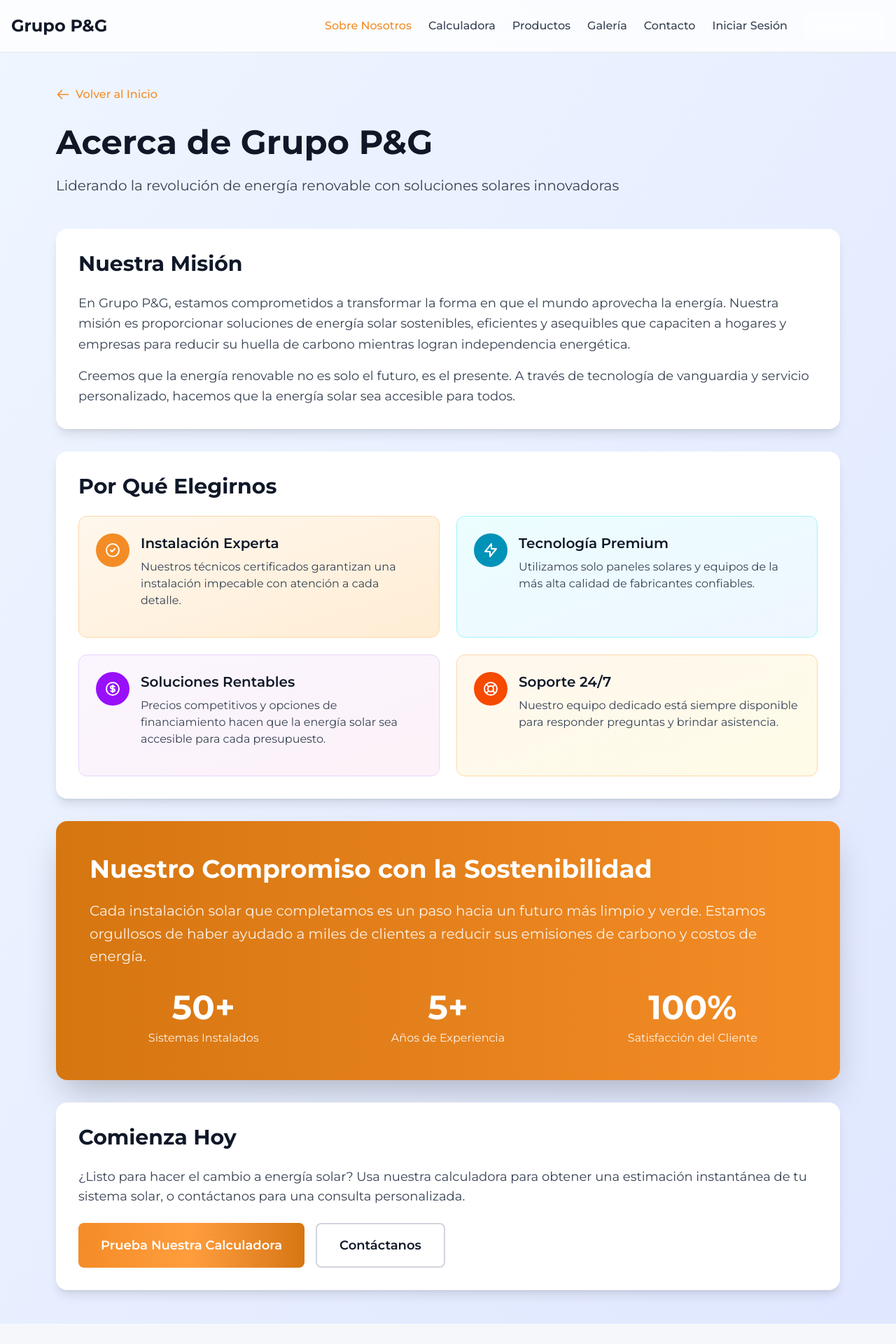
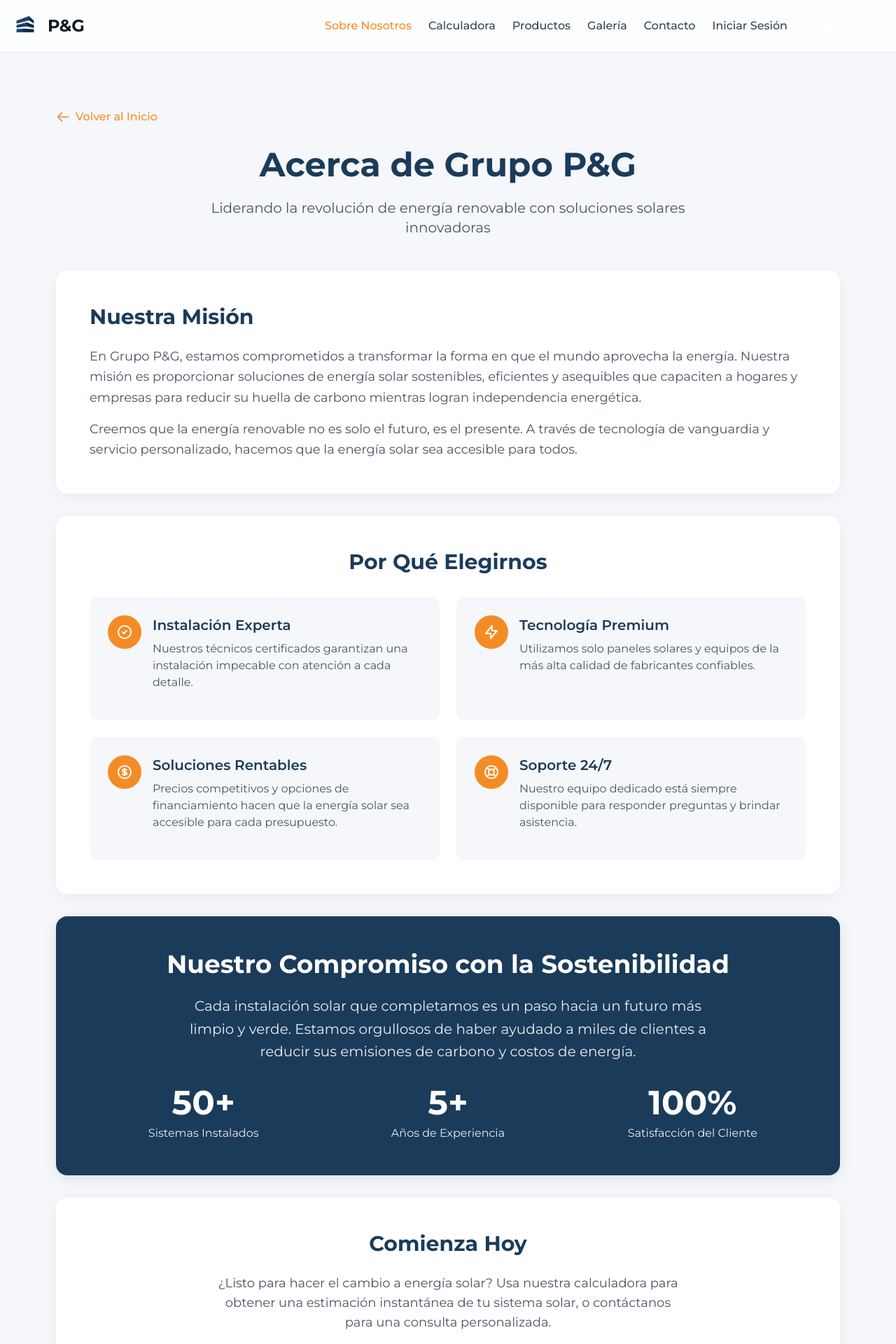
Before and after one commit to dannygodev/solar-calculator, a Next.js app: page /about in a window 1280 px wide. Shown: the top 1920 px of the page at 70% size. Before the commit the page ends 1891 px from the top, so only its background shows below. Built offline with nearby package versions, Linux system fonts and the light colour scheme.

Commit message:
Fix logo in Navigation and apply new design system to About and Products pages

```diff
--- a/app/about/page.tsx
+++ b/app/about/page.tsx
@@ -8,10 +8,10 @@ export default function About() {
   const { t } = useLanguage();
 
   return (
-    <div className="min-h-screen bg-gradient-to-br from-blue-50 to-indigo-100 dark:from-gray-900 dark:to-gray-800">
+    <div className="min-h-screen bg-light-gray">
       <Navigation currentPage="about" variant="dark" />
 
-      <main className="container mx-auto px-4 py-12 max-w-6xl">
+      <main className="container mx-auto px-4 py-12 md:py-20 max-w-6xl">
         <Link
           href="/"
           className="inline-flex items-center text-png-orange hover:text-png-orange-dark dark:text-png-orange-light dark:hover:text-png-orange-light mb-8 font-medium"
@@ -32,36 +32,36 @@ export default function About() {
           {t.about.backToHome}
         </Link>
 
-        <div className="mb-12">
-          <h1 className="text-4xl md:text-5xl font-bold text-gray-900 dark:text-white mb-6">
+        <div className="mb-12 text-center">
+          <h1 className="text-4xl md:text-5xl font-bold text-primary-navy mb-6">
             {t.about.title}
           </h1>
-          <p className="text-xl text-gray-700 dark:text-gray-300">
+          <p className="text-xl text-gray-600 max-w-3xl mx-auto">
             {t.about.subtitle}
           </p>
         </div>
 
         <div className="space-y-8">
-          <section className="bg-white dark:bg-gray-800 rounded-2xl shadow-lg p-8">
-            <h2 className="text-3xl font-bold text-gray-900 dark:text-white mb-6">
+          <section className="bg-white rounded-2xl p-8 md:p-12" style={{ boxShadow: '0 4px 20px rgba(0,0,0,0.05)' }}>
+            <h2 className="text-3xl font-bold text-primary-navy mb-6">
               {t.about.mission.title}
             </h2>
-            <p className="text-lg text-gray-700 dark:text-gray-300 leading-relaxed mb-4">
+            <p className="text-lg text-gray-600 leading-relaxed mb-4">
               {t.about.mission.paragraph1}
             </p>
-            <p className="text-lg text-gray-700 dark:text-gray-300 leading-relaxed">
+            <p className="text-lg text-gray-600 leading-relaxed">
               {t.about.mission.paragraph2}
             </p>
           </section>
 
-          <section className="bg-white dark:bg-gray-800 rounded-2xl shadow-lg p-8">
-            <h2 className="text-3xl font-bold text-gray-900 dark:text-white mb-6">
+          <section className="bg-white rounded-2xl p-8 md:p-12" style={{ boxShadow: '0 4px 20px rgba(0,0,0,0.05)' }}>
+            <h2 className="text-3xl font-bold text-primary-navy mb-8 text-center">
               {t.about.whyChooseUs.title}
             </h2>
             <div className="grid md:grid-cols-2 gap-6">
-              <div className="bg-gradient-to-br from-orange-50 to-orange-100 dark:from-emerald-900/20 dark:to-teal-900/20 p-6 rounded-xl border border-orange-200 dark:border-png-orange-dark">
+              <div className="bg-light-gray p-6 rounded-xl border-2 border-transparent hover:border-accent-orange transition-all duration-300">
                 <div className="flex items-start mb-4">
-                  <div className="bg-png-orange rounded-full p-3 mr-4">
+                  <div className="bg-accent-orange rounded-full p-3 mr-4">
                     <svg
                       className="w-6 h-6 text-white"
                       fill="none"
@@ -77,19 +77,19 @@ export default function About() {
                     </svg>
                   </div>
                   <div>
-                    <h3 className="text-xl font-semibold text-gray-900 dark:text-white mb-2">
+                    <h3 className="text-xl font-semibold text-primary-navy mb-2">
                       {t.about.whyChooseUs.expertInstallation.title}
                     </h3>
-                    <p className="text-gray-700 dark:text-gray-300">
+                    <p className="text-gray-600">
                       {t.about.whyChooseUs.expertInstallation.description}
                     </p>
                   </div>
                 </div>
               </div>
 
-              <div className="bg-gradient-to-br from-cyan-50 to-blue-50 dark:from-cyan-900/20 dark:to-blue-900/20 p-6 rounded-xl border border-cyan-200 dark:border-cyan-800">
+              <div className="bg-light-gray p-6 rounded-xl border-2 border-transparent hover:border-accent-orange transition-all duration-300">
                 <div className="flex items-start mb-4">
-                  <div className="bg-cyan-600 rounded-full p-3 mr-4">
+                  <div className="bg-accent-orange rounded-full p-3 mr-4">
                     <svg
                       className="w-6 h-6 text-white"
                       fill="none"
@@ -105,19 +105,19 @@ export default function About() {
                     </svg>
                   </div>
                   <div>
-                    <h3 className="text-xl font-semibold text-gray-900 dark:text-white mb-2">
+                    <h3 className="text-xl font-semibold text-primary-navy mb-2">
                       {t.about.whyChooseUs.premiumTechnology.title}
                     </h3>
-                    <p className="text-gray-700 dark:text-gray-300">
+                    <p className="text-gray-600">
                       {t.about.whyChooseUs.premiumTechnology.description}
                     </p>
                   </div>
                 </div>
               </div>
 
-              <div className="bg-gradient-to-br from-purple-50 to-pink-50 dark:from-purple-900/20 dark:to-pink-900/20 p-6 rounded-xl border border-purple-200 dark:border-purple-800">
+              <div className="bg-light-gray p-6 rounded-xl border-2 border-transparent hover:border-accent-orange transition-all duration-300">
                 <div className="flex items-start mb-4">
-                  <div className="bg-purple-600 rounded-full p-3 mr-4">
+                  <div className="bg-accent-orange rounded-full p-3 mr-4">
                     <svg
                       className="w-6 h-6 text-white"
                       fill="none"
@@ -133,19 +133,19 @@ export default function About() {
                     </svg>
                   </div>
                   <div>
-                    <h3 className="text-xl font-semibold text-gray-900 dark:text-white mb-2">
+                    <h3 className="text-xl font-semibold text-primary-navy mb-2">
                       {t.about.whyChooseUs.costEffective.title}
                     </h3>
-                    <p className="text-gray-700 dark:text-gray-300">
+                    <p className="text-gray-600">
                       {t.about.whyChooseUs.costEffective.description}
                     </p>
                   </div>
                 </div>
               </div>
 
-              <div className="bg-gradient-to-br from-orange-50 to-yellow-50 dark:from-orange-900/20 dark:to-yellow-900/20 p-6 rounded-xl border border-orange-200 dark:border-orange-800">
+              <div className="bg-light-gray p-6 rounded-xl border-2 border-transparent hover:border-accent-orange transition-all duration-300">
                 <div className="flex items-start mb-4">
-                  <div className="bg-orange-600 rounded-full p-3 mr-4">
+                  <div className="bg-accent-orange rounded-full p-3 mr-4">
                     <svg
                       className="w-6 h-6 text-white"
                       fill="none"
@@ -161,10 +161,10 @@ export default function About() {
                     </svg>
                   </div>
                   <div>
-                    <h3 className="text-xl font-semibold text-gray-900 dark:text-white mb-2">
+                    <h3 className="text-xl font-semibold text-primary-navy mb-2">
                       {t.about.whyChooseUs.support.title}
                     </h3>
-                    <p className="text-gray-700 dark:text-gray-300">
+                    <p className="text-gray-600">
                       {t.about.whyChooseUs.support.description}
                     </p>
                   </div>
@@ -173,11 +173,11 @@ export default function About() {
             </div>
           </section>
 
-          <section className="bg-gradient-to-r from-png-orange-dark to-png-orange rounded-2xl shadow-2xl p-8 md:p-12 text-white">
-            <h2 className="text-3xl md:text-4xl font-bold mb-6">
+          <section className="bg-primary-navy rounded-2xl p-8 md:p-12 text-white" style={{ boxShadow: '0 4px 20px rgba(0,0,0,0.1)' }}>
+            <h2 className="text-3xl md:text-4xl font-bold mb-6 text-center">
               {t.about.commitment.title}
             </h2>
-            <p className="text-lg md:text-xl leading-relaxed mb-6 text-white/90">
+            <p className="text-lg md:text-xl leading-relaxed mb-6 text-white/90 text-center max-w-3xl mx-auto">
               {t.about.commitment.description}
             </p>
             <div className="grid md:grid-cols-3 gap-6 mt-8">
@@ -196,23 +196,23 @@ export default function About() {
             </div>
           </section>
 
-          <section className="bg-white dark:bg-gray-800 rounded-2xl shadow-lg p-8">
-            <h2 className="text-3xl font-bold text-gray-900 dark:text-white mb-6">
+          <section className="bg-white rounded-2xl p-8 md:p-12 text-center" style={{ boxShadow: '0 4px 20px rgba(0,0,0,0.05)' }}>
+            <h2 className="text-3xl font-bold text-primary-navy mb-6">
               {t.about.getStarted.title}
             </h2>
-            <p className="text-lg text-gray-700 dark:text-gray-300 mb-6">
+            <p className="text-lg text-gray-600 mb-8 max-w-2xl mx-auto">
               {t.about.getStarted.description}
             </p>
-            <div className="flex flex-wrap gap-4">
+            <div className="flex flex-wrap gap-4 justify-center">
               <Link
                 href="/calculator"
-                className="inline-flex items-center justify-center px-8 py-4 text-lg font-semibold text-white bg-gradient-to-r from-png-orange via-png-orange-light to-png-orange-dark rounded-lg hover:shadow-xl hover:shadow-png-orange/50 transform hover:scale-105 transition-all duration-300"
+                className="inline-flex items-center justify-center px-8 py-4 text-lg font-bold text-white bg-accent-orange rounded-full hover:bg-orange-600 transition-all duration-300 shadow-lg hover:shadow-xl"
               >
                 {t.about.getStarted.calculatorButton}
               </Link>
               <Link
                 href="/contact"
-                className="inline-flex items-center justify-center px-8 py-4 text-lg font-semibold text-gray-900 dark:text-white bg-white dark:bg-gray-700 border-2 border-gray-300 dark:border-gray-600 rounded-lg hover:bg-gray-50 dark:hover:bg-gray-600 transition-all duration-300"
+                className="inline-flex items-center justify-center px-8 py-4 text-lg font-bold text-primary-navy bg-white border-2 border-primary-navy rounded-full hover:bg-light-gray transition-all duration-300"
               >
                 {t.about.getStarted.contactButton}
               </Link>
--- a/app/components/Navigation.tsx
+++ b/app/components/Navigation.tsx
@@ -1,6 +1,7 @@
 "use client";
 
 import Link from "next/link";
+import Image from "next/image";
 import { useState } from "react";
 import { useRouter } from "next/navigation";
 import { useLanguage } from "../context/LanguageContext";
@@ -50,9 +51,17 @@ export default function Navigation({ currentPage, variant = "light" }: Navigatio
         <div className="container mx-auto px-4 py-4">
           <div className="flex items-center justify-between">
             {/* Logo */}
-            <Link href="/" className={`text-2xl font-bold ${textClass}`}>
-              <span className="hidden md:inline">{t.nav.title}</span>
-              <span className="md:hidden">P&G</span>
+            <Link href="/" className="flex items-center gap-3">
+              <Image
+                src="/icon.png"
+                alt="P&G Logo"
+                width={40}
+                height={40}
+                className="w-10 h-10 rounded-lg"
+              />
+              <span className={`text-2xl font-bold ${textClass} hidden md:inline`}>
+                P&G
+              </span>
             </Link>
 
             {/* Desktop Navigation */}
```
Also changed, not shown: app/products/page.tsx (+17 -16 lines).
